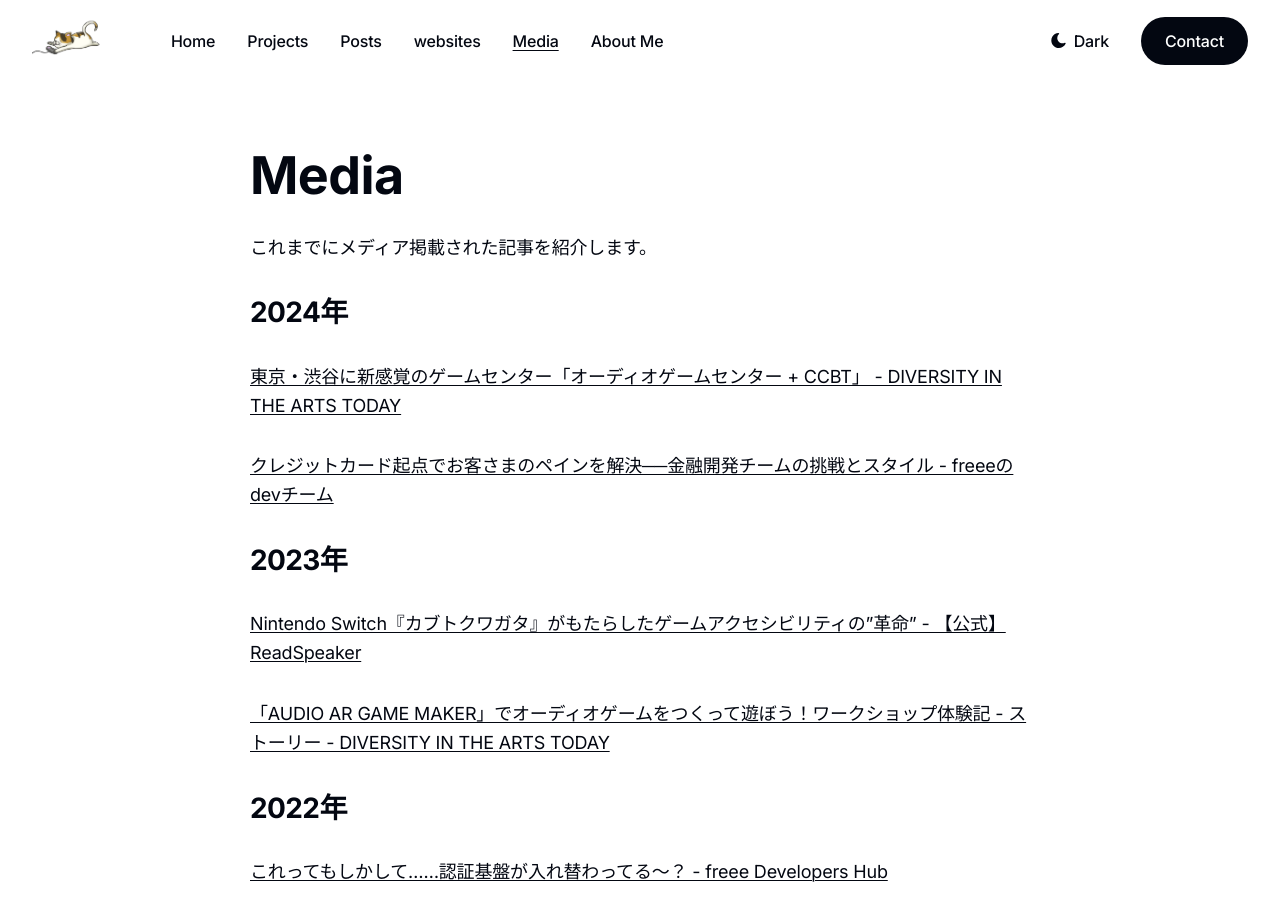
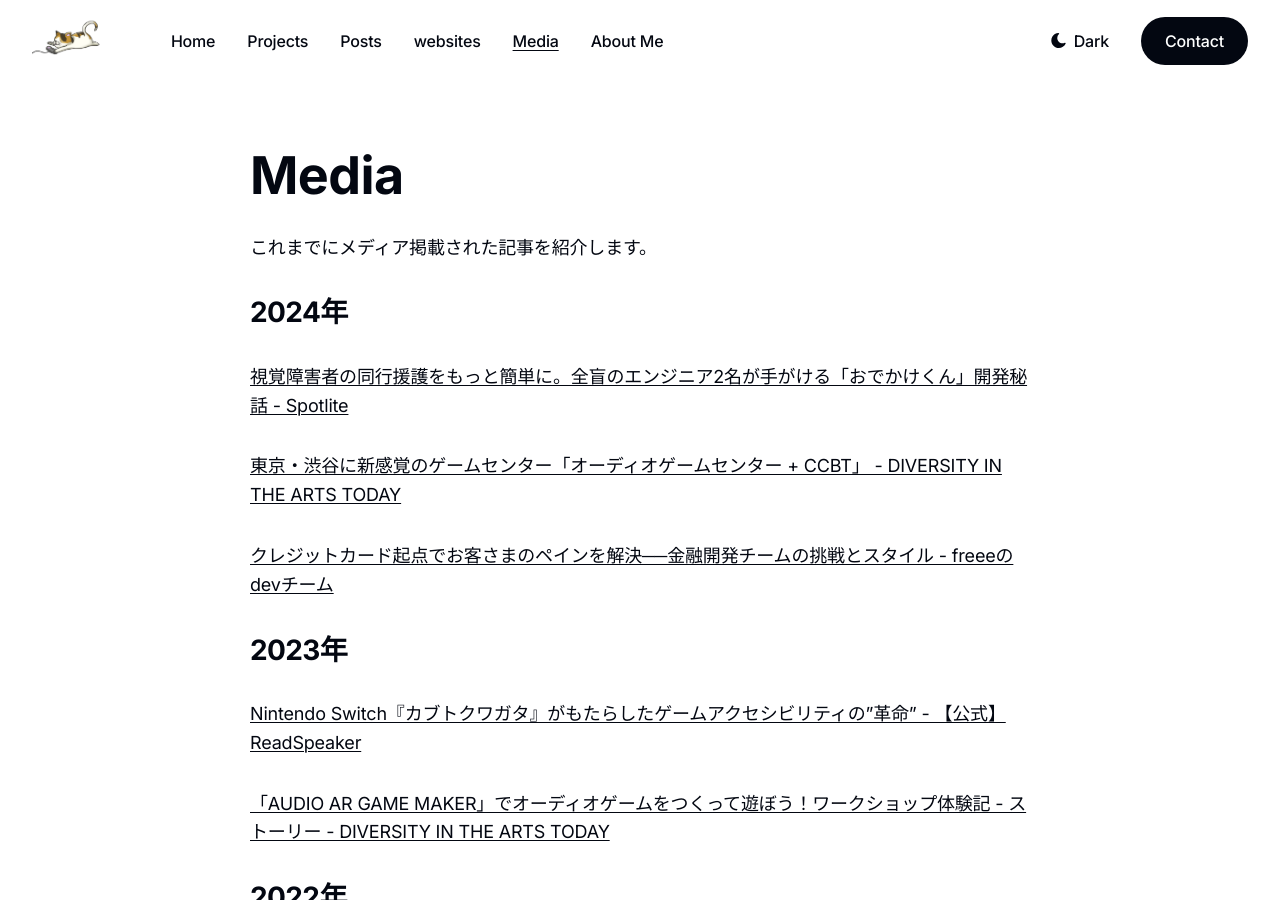
Before and after one commit to yncat/lp, a Jekyll site: the page built from _pages/media.md, in a window 1280 px wide and 900 px high. Built offline with Jekyll 4.4.1, drawn with Linux system fonts in a browser that asks for light colours.

Commit message:
Add an article

```diff
--- a/_pages/media.md
+++ b/_pages/media.md
@@ -6,6 +6,8 @@
 ---
 
 ## 2024年
+
+[視覚障害者の同行援護をもっと簡単に。全盲のエンジニア2名が手がける「おでかけくん」開発秘話 - Spotlite](https://spot-lite.jp/odekakekun-interview/)
 
 [東京・渋谷に新感覚のゲームセンター「オーディオゲームセンター + CCBT」 - DIVERSITY IN THE ARTS TODAY](https://www.diversity-in-the-arts.jp/news/46017)
 
```
